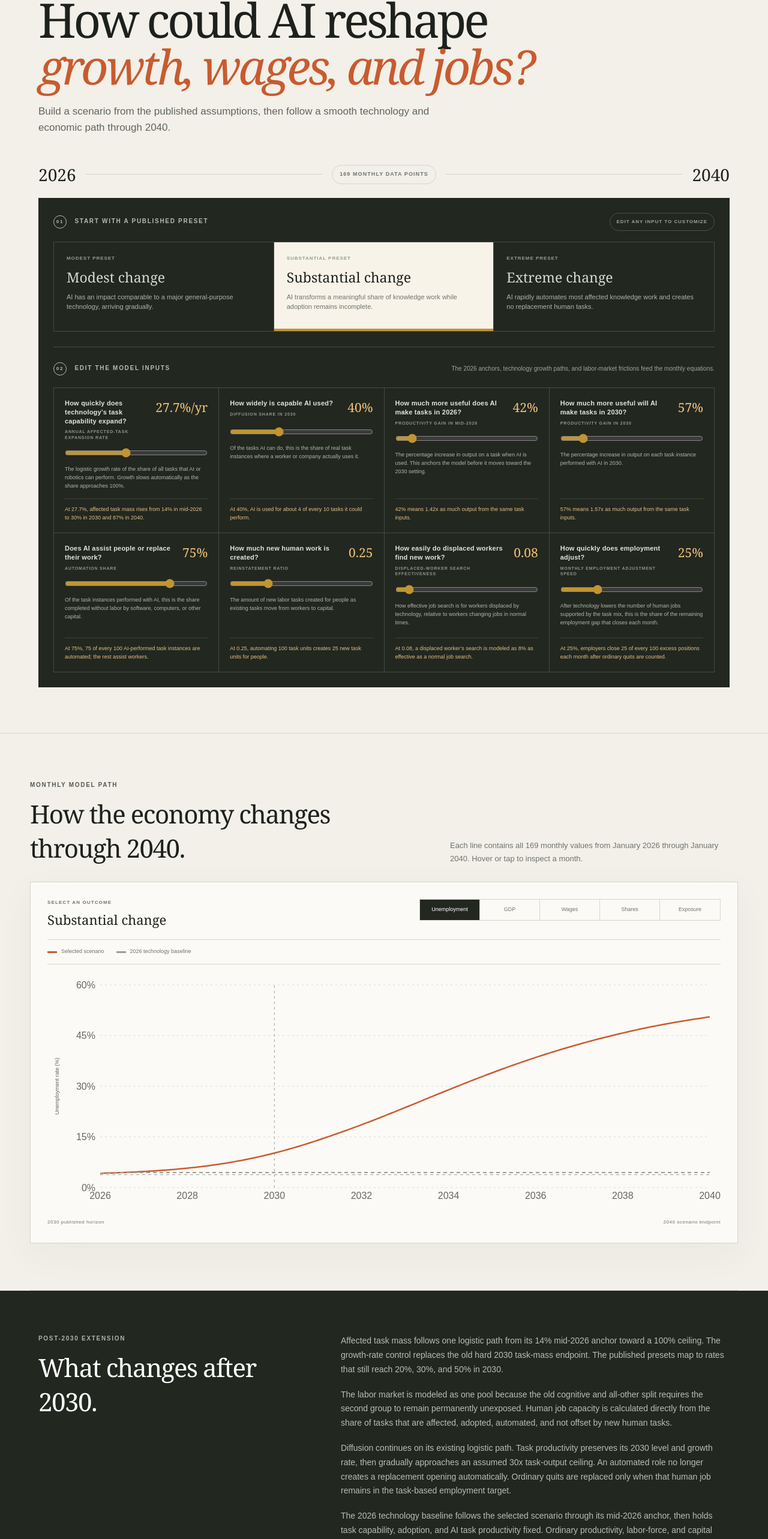
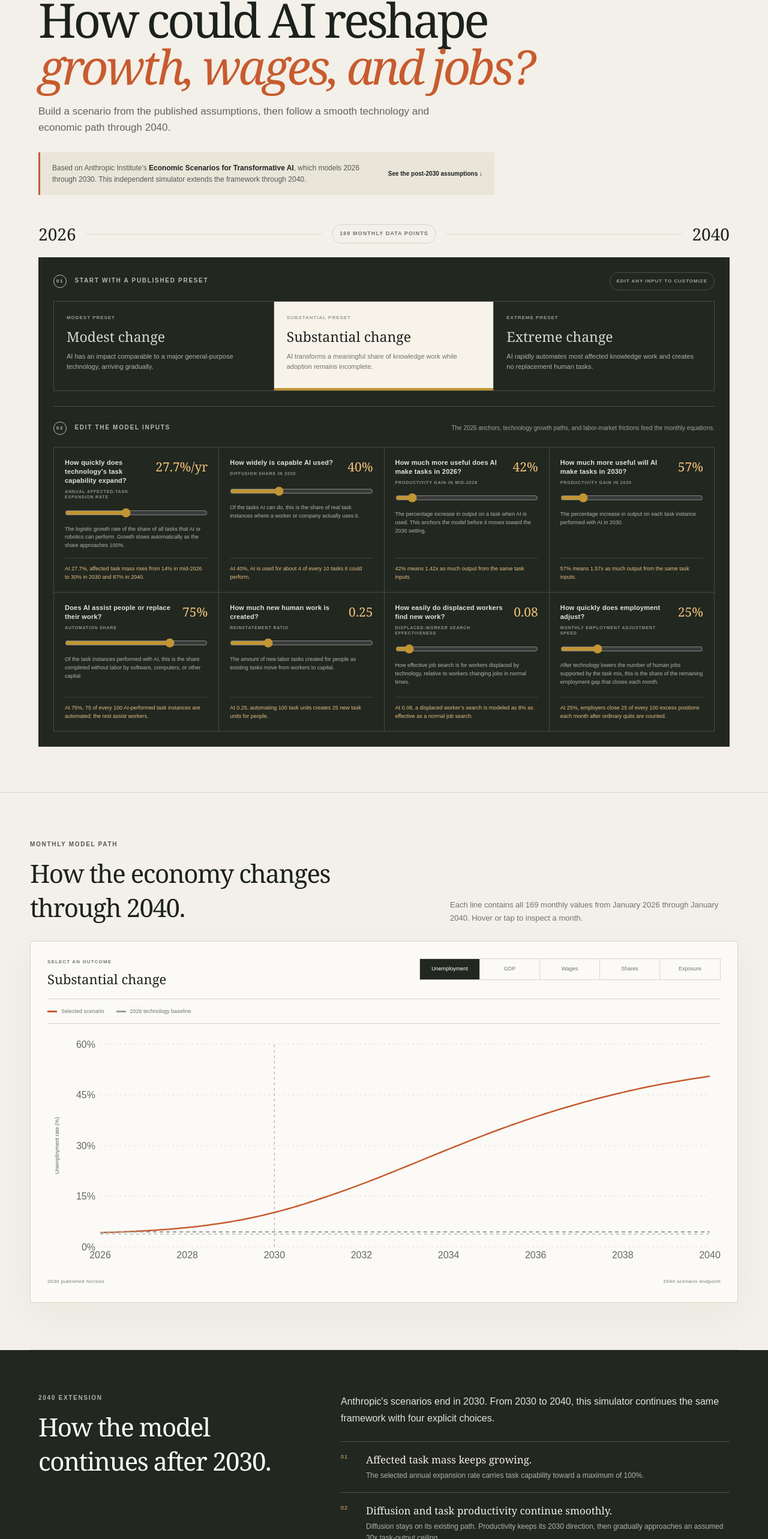
Before and after one commit to bryanjj/agi-standard-of-living-simulator, a Next.js app: page / in a window 1280 px wide. Shown: the part 170-2736 px from the top of the page at 60% size. Built offline with nearby package versions, Linux system fonts and the light colour scheme.

Commit message:
Clarify the post-2030 extension

```diff
--- a/app/globals.css
+++ b/app/globals.css
@@ -18,6 +18,10 @@ button { font:inherit; }
 h1 { margin:19px 0 22px; font:normal clamp(48px,6.2vw,86px)/.98 Georgia,serif; letter-spacing:-.055em; }
 h1 em { color:var(--orange); font-weight:normal; }
 .lede { max-width:720px; color:#60655f; font-size:17px; line-height:1.6; }
+.source-note { max-width:760px; margin-top:28px; padding:17px 20px; display:flex; align-items:center; justify-content:space-between; gap:28px; border-left:3px solid var(--orange); background:#e9e5d9; }
+.source-note p { margin:0; color:#555a54; font-size:12px; line-height:1.55; }
+.source-note a { color:var(--ink); font-weight:700; }
+.source-note>a { flex:0 0 auto; font-size:10px; text-decoration:none; }
 .horizon { max-width:1180px; margin:46px auto 20px; display:grid; grid-template-columns:auto 1fr auto 1fr auto; align-items:center; gap:16px; color:var(--muted); font-size:12px; }
 .horizon span { color:var(--ink); font:28px Georgia,serif; }
 .horizon i { height:1px; background:var(--line); }
@@ -89,7 +93,14 @@ h1 em { color:var(--orange); font-weight:normal; }
 .boundary-section { padding:72px max(5vw,calc((100vw - 1180px)/2)); display:grid; grid-template-columns:.75fr 1.25fr; gap:9vw; color:#f3efe5; background:var(--dark); }
 .boundary-copy { max-width:660px; }
 .boundary-copy p { margin:0 0 18px; color:#b8beb5; font-size:14px; line-height:1.7; }
-.boundary-copy strong { display:block; padding-top:19px; border-top:1px solid #4b5148; color:#e8bd77; font:20px/1.45 Georgia,serif; }
+.boundary-copy .extension-intro { color:#e4e5df; font-size:16px; }
+.extension-list { margin:25px 0; padding:0; list-style:none; counter-reset:extension; border-top:1px solid #4b5148; }
+.extension-list li { position:relative; padding:18px 0 18px 42px; display:grid; gap:6px; counter-increment:extension; border-bottom:1px solid #4b5148; }
+.extension-list li::before { content:counter(extension,decimal-leading-zero); position:absolute; top:19px; left:0; color:#e8bd77; font-size:9px; letter-spacing:.12em; }
+.extension-list b { color:#f3efe5; font:17px Georgia,serif; }
+.extension-list span { color:#aeb5ab; font-size:12px; line-height:1.6; }
+.boundary-copy .measurement-note { padding:15px 17px; color:#aeb5ab; background:#2b3029; font-size:11px; }
+.boundary-copy>strong { display:block; padding-top:19px; border-top:1px solid #4b5148; color:#e8bd77; font:20px/1.45 Georgia,serif; }
 .boundary-section .eyebrow { color:#aeb4aa; }
 .boundary-section h2 { color:white; }
 .source-section { padding:72px 0; }
@@ -103,4 +114,4 @@ footer a { color:inherit; }
 @media(max-width:850px){
   .topbar nav a:first-of-type{display:none}.hero{padding-top:42px}.scenario-grid,.input-grid{grid-template-columns:1fr 1fr}.scenario-grid button:nth-child(2){border-right:0}.scenario-grid button:last-child{grid-column:1/-1;border-top:1px solid #464c43}.control-grid{grid-template-columns:1fr 1fr}.two-panel{grid-template-columns:1fr}.section-intro{display:block}.section-intro>p{margin-top:17px}.time-chart-head{display:block}.metric-tabs{margin-top:20px;width:max-content}.input-grid article:nth-child(even){border-right:0}.input-grid article{border-bottom:1px solid var(--line)}.input-grid article:last-child{grid-column:1/-1}.boundary-section{grid-template-columns:1fr;gap:28px}}
 @media(max-width:560px){
-  .topbar{padding:0 20px}.topbar nav{gap:10px}.topbar nav>span:not(.status-dot){display:none}.hero{padding:36px 20px 56px}h1{font-size:44px}.horizon{gap:8px}.horizon span{font-size:22px}.horizon strong{font-size:7px}.panel-title-row,.parameter-heading{display:block}.custom-badge{display:inline-block;margin-top:14px}.parameter-heading>p:last-child{margin-top:12px;text-align:left}.scenario-grid,.input-grid,.control-grid{grid-template-columns:1fr}.scenario-grid button,.scenario-grid button:nth-child(2){border-right:0;border-bottom:1px solid #464c43}.scenario-grid button:last-child{grid-column:auto;border-bottom:0}.parameter-control{min-height:220px}.analysis-section,.source-section{padding:55px 20px}.section-intro h2,.boundary-section h2{font-size:34px}.metric-tabs{width:100%;display:grid;grid-template-columns:1fr 1fr}.metric-tabs button{min-width:0;border-bottom:1px solid var(--line)}.metric-tabs button:nth-child(even){border-right:0}.metric-tabs button:nth-child(n+5){border-bottom:0}.chart-key{align-items:flex-start;flex-direction:column;gap:8px;padding:12px 0}.time-chart-card{padding:20px 12px 18px}.time-chart{height:330px}.input-grid article:last-child{grid-column:auto}.input-grid article{border-right:0}.boundary-section{padding:55px 20px}.source-section>a strong{font-size:24px}footer{padding:25px 20px;gap:15px}footer>p{display:none}}
+  .topbar{padding:0 20px}.topbar nav{gap:10px}.topbar nav>span:not(.status-dot){display:none}.hero{padding:36px 20px 56px}h1{font-size:44px}.source-note{display:block}.source-note>a{display:inline-block;margin-top:12px}.horizon{gap:8px}.horizon span{font-size:22px}.horizon strong{font-size:7px}.panel-title-row,.parameter-heading{display:block}.custom-badge{display:inline-block;margin-top:14px}.parameter-heading>p:last-child{margin-top:12px;text-align:left}.scenario-grid,.input-grid,.control-grid{grid-template-columns:1fr}.scenario-grid button,.scenario-grid button:nth-child(2){border-right:0;border-bottom:1px solid #464c43}.scenario-grid button:last-child{grid-column:auto;border-bottom:0}.parameter-control{min-height:220px}.analysis-section,.source-section{padding:55px 20px}.section-intro h2,.boundary-section h2{font-size:34px}.metric-tabs{width:100%;display:grid;grid-template-columns:1fr 1fr}.metric-tabs button{min-width:0;border-bottom:1px solid var(--line)}.metric-tabs button:nth-child(even){border-right:0}.metric-tabs button:nth-child(n+5){border-bottom:0}.chart-key{align-items:flex-start;flex-direction:column;gap:8px;padding:12px 0}.time-chart-card{padding:20px 12px 18px}.time-chart{height:330px}.input-grid article:last-child{grid-column:auto}.input-grid article{border-right:0}.boundary-section{padding:55px 20px}.source-section>a strong{font-size:24px}footer{padding:25px 20px;gap:15px}footer>p{display:none}}
--- a/app/page.tsx
+++ b/app/page.tsx
@@ -257,6 +257,12 @@ export default function Home() {
           <p className="eyebrow">ECONOMIC SCENARIOS FOR TRANSFORMATIVE AI</p>
           <h1>How could AI reshape<br /><em>growth, wages, and jobs?</em></h1>
           <p className="lede">Build a scenario from the published assumptions, then follow a smooth technology and economic path through {terminalYear}.</p>
+          <aside className="source-note">
+            <p>
+              Based on Anthropic Institute&apos;s <a href="https://www.anthropic.com/institute/econ-scenarios" target="_blank" rel="noreferrer">Economic Scenarios for Transformative AI</a>, which models 2026 through 2030. This independent simulator extends the framework through 2040.
+            </p>
+            <a href="#boundary">See the post-2030 assumptions ↓</a>
+          </aside>
         </div>
 
         <div className="horizon" aria-label={`Model horizon ${MODEL_START_YEAR} to ${terminalYear}`}>
@@ -413,14 +419,17 @@ export default function Home() {
       </section>
 
       <section className="boundary-section" id="boundary">
-        <div><p className="eyebrow">POST-2030 EXTENSION</p><h2>What changes after 2030.</h2></div>
+        <div><p className="eyebrow">2040 EXTENSION</p><h2>How the model continues after 2030.</h2></div>
         <div className="boundary-copy">
-          <p>Affected task mass follows one logistic path from its 14% mid-2026 anchor toward a 100% ceiling. The growth-rate control replaces the old hard 2030 task-mass endpoint. The published presets map to rates that still reach 20%, 30%, and 50% in 2030.</p>
-          <p>The labor market is modeled as one pool because the old cognitive and all-other split requires the second group to remain permanently unexposed. Human job capacity is calculated directly from the share of tasks that are affected, adopted, automated, and not offset by new human tasks.</p>
-          <p>Diffusion continues on its existing logistic path. Task productivity preserves its 2030 level and growth rate, then gradually approaches an assumed 30x task-output ceiling. An automated role no longer creates a replacement opening automatically. Ordinary quits are replaced only when that human job remains in the task-based employment target.</p>
-          <p>The 2026 technology baseline follows the selected scenario through its mid-2026 anchor, then holds task capability, adoption, and AI task productivity fixed. Ordinary productivity, labor-force, and capital growth continue.</p>
-          <p>Dollar levels use 2026 reference values: {gdpValue(REAL_GDP_2026_TRILLIONS)} of annualized U.S. GDP and {wageValue(REAL_ANNUAL_WAGE_2026)} of annual earnings for the average private-sector payroll worker. Future values are expressed in constant 2026 dollars.</p>
-          <strong>Results after 2030 extend the framework under these assumptions and are not values reported by the original authors.</strong>
+          <p className="extension-intro">Anthropic&apos;s scenarios end in 2030. From 2030 to 2040, this simulator continues the same framework with four explicit choices.</p>
+          <ol className="extension-list">
+            <li><b>Affected task mass keeps growing.</b><span>The selected annual expansion rate carries task capability toward a maximum of 100%.</span></li>
+            <li><b>Diffusion and task productivity continue smoothly.</b><span>Diffusion stays on its existing path. Productivity keeps its 2030 direction, then gradually approaches an assumed 30x task-output ceiling.</span></li>
+            <li><b>Workers share one labor market.</b><span>Job capacity falls only when affected tasks are used, automated, and not offset by reinstatement. Automating a role does not automatically create a replacement opening.</span></li>
+            <li><b>The comparison freezes technology in mid-2026.</b><span>The dashed line holds task capability, diffusion, and AI task productivity fixed while ordinary economic growth continues.</span></li>
+          </ol>
+          <p className="measurement-note">Dollar values use 2026 reference levels: {gdpValue(REAL_GDP_2026_TRILLIONS)} of annualized U.S. GDP and {wageValue(REAL_ANNUAL_WAGE_2026)} of annual earnings for the average private-sector payroll worker.</p>
+          <strong>Values after 2030 are results of this extension, not values reported by Anthropic.</strong>
         </div>
       </section>
 
```
